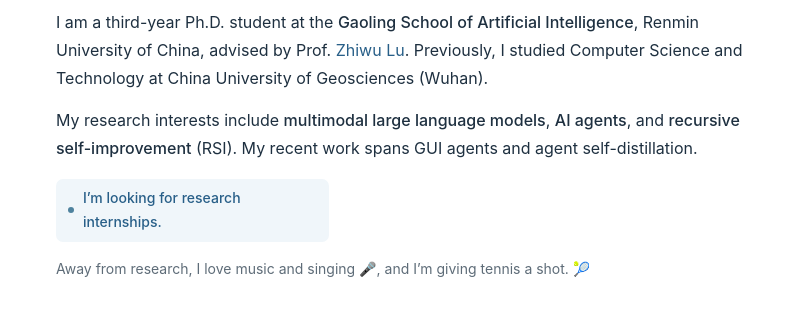
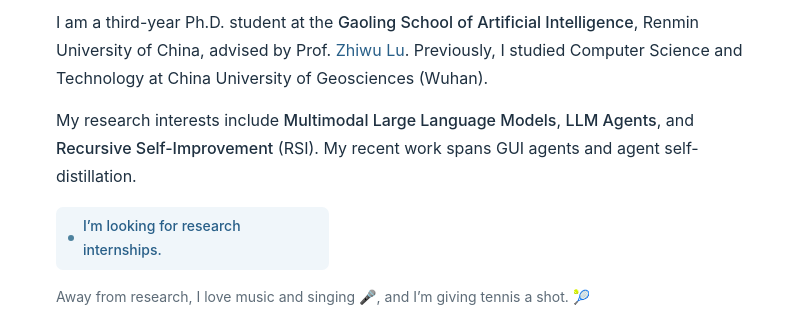
Before and after one commit to ShengjieJin/ShengjieJin.github.io, a plain HTML site: page index.html in a window 1280 px wide. Shown: the part 205-525 px from the top of the page, 100-911 px from the left. Drawn offline with Linux system fonts and the light colour scheme.

Commit message:
Update research interests wording

```diff
--- a/index.html
+++ b/index.html
@@ -39,7 +39,7 @@
           <h1 id="name">Shengjie Jin</h1>
           <p class="role">Ph.D. student · Beijing, China</p>
           <p class="bio">I am a third-year Ph.D. student at the <strong>Gaoling School of Artificial Intelligence</strong>, Renmin University of China, advised by Prof. <a href="https://gsai.ruc.edu.cn/luzhiwu" target="_blank" rel="noopener noreferrer">Zhiwu Lu</a>. Previously, I studied Computer Science and Technology at China University of Geosciences (Wuhan).</p>
-          <p class="research-summary">My research interests include <strong>multimodal large language models</strong>, <strong>AI agents</strong>, and <strong>recursive self-improvement</strong> (RSI). My recent work spans GUI agents and agent self-distillation.</p>
+          <p class="research-summary">My research interests include <strong>Multimodal Large Language Models</strong>, <strong>LLM Agents</strong>, and <strong>Recursive Self-Improvement</strong> (RSI). My recent work spans GUI agents and agent self-distillation.</p>
           <p class="availability"><span class="availability-dot" aria-hidden="true"></span>I’m looking for research internships.</p>
           <p class="personal">Away from research, I love music and singing <span role="img" aria-label="microphone">🎤</span>, and I’m giving tennis a shot. <span role="img" aria-label="tennis">🎾</span></p>
         </div>
```
